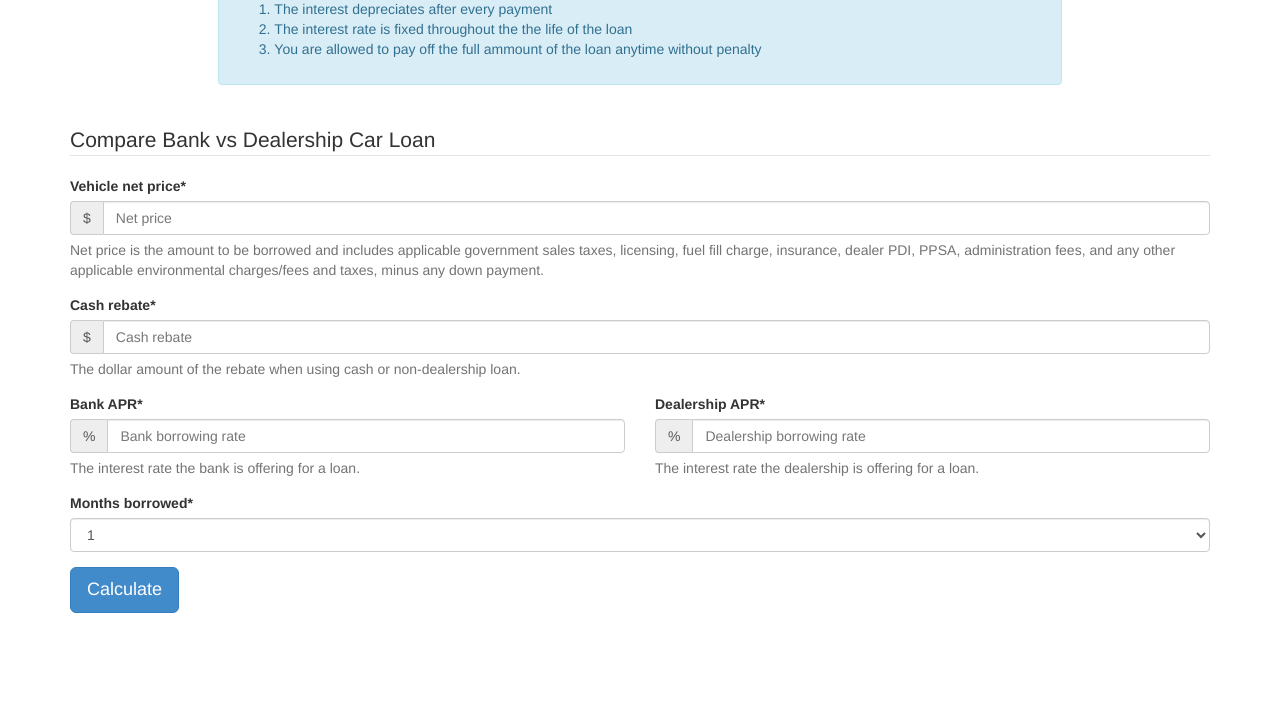
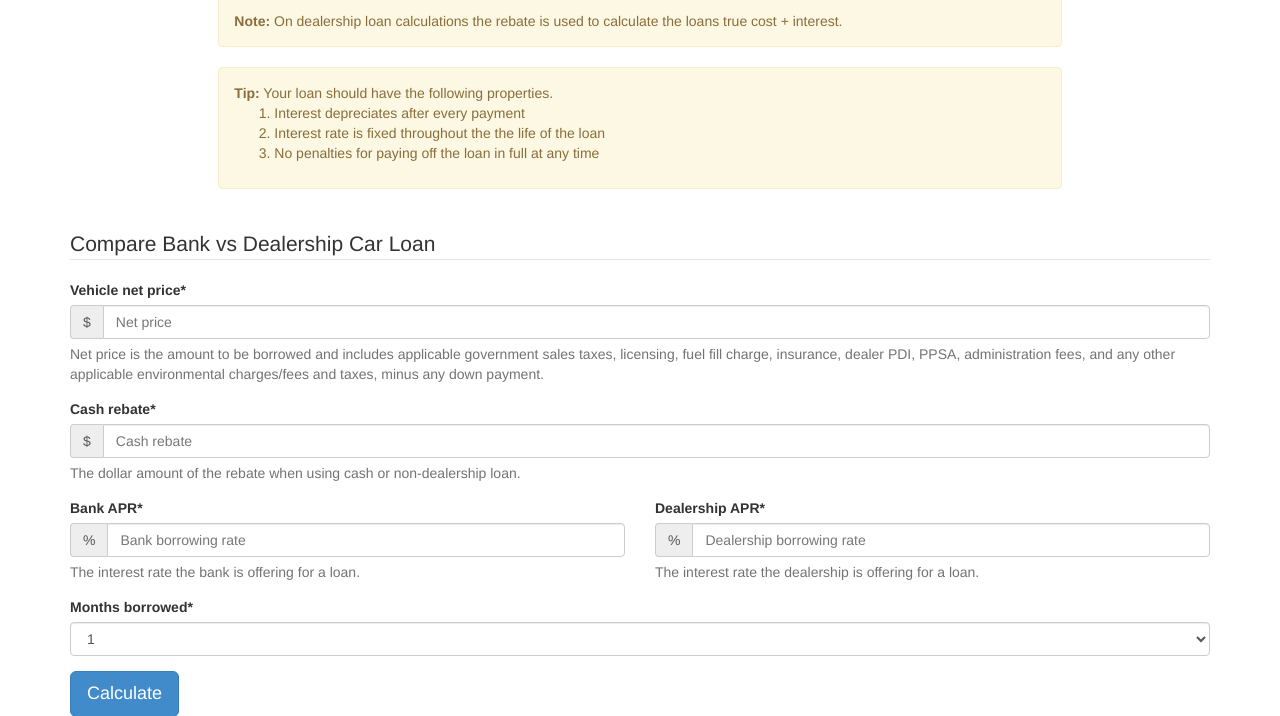
Before and after one commit to blasc147/realcost, a Django app: page / in a window 1280 px wide. Shown: the part 321-1037 px from the top of the page. Before the commit the page ends 934 px from the top, so only its background shows below. Run offline with Django 3.2, Linux system fonts and the light colour scheme; some libraries are stand-ins or nearby versions.

Commit message:
spelling, grammer, more text boxs, removed pip requirement for scipy as it will be installed to os

```diff
--- a/realcost/templates/home.html
+++ b/realcost/templates/home.html
@@ -34,26 +34,28 @@
         <div class="row">
             <div class="col-lg-8 col-md-offset-2">
                 <div class="alert alert-info" role="alert">
-                    Real Cost compares dealership loans versus bank loans. What we don't usually realize as consumers is that
-                    new car dealerships always give rebates for using cash that you wont get if using a dealership loan.
-                    <br />
-                    When determrining who to loan from you should be adding the reabte value to the total cost of interest
+                    Real Cost compares dealership loans versus bank loans. It takes into account that new car dealerships
+                    always give rebates for using cash that you wont get using a dealership loan.
+                </div>
+                <div class="alert alert-info" role="alert">
+                    When determining who to loan from you should be adding the rebate value to the total cost of interest
                     from the dealership loan. In some cases you can get a big enough cash rebate that a bank loan may be
-                    the better option. This app aims to help you make a more informed decison as a consumer.
+                    the better option. Helping you to make a more informed decison as a consumer.
+                </div>
+                <div class="alert alert-info" role="alert">
+                    Forumla used for monthly payment and interest is based on ammortization where the interest depreciates after every payment.
+                    For more information about ammortization <a href="http://en.wikipedia.org/wiki/Amortizing_loan">see the wikipedia entry.</a>
                 </div>
                 <div class="alert alert-warning" role="alert">
-                    Forumla used for monthly payment and interest is based on ammortization where the interest depreciates after every payment.
-                    For more information about ammortization <a href="http://en.wikipedia.org/wiki/Amortizing_loan">see the wikipedia entry.</a>
-                    <br />
-                    <b>Note:</b> On dealership calculations the rebate it used to calculate the true cost/interest of the dealership loan.
+                    <b>Note:</b> On dealership loan calculations the rebate is used to calculate the loans true cost + interest.
                 </div>
-                <div class="alert alert-info" role="alert">
-                    <b>TIP:</b> When you are getting a loan make sure it has the following three things:
+                <div class="alert alert-warning" role="alert">
+                    <b>Tip:</b> Your loan should have the following properties.
                     <br />
                     <ol>
-                        <li>The interest depreciates after every payment</li>
-                        <li>The interest rate is fixed throughout the the life of the loan</li>
-                        <li>You are allowed to pay off the full ammount of the loan anytime without penalty</li>
+                        <li>Interest depreciates after every payment</li>
+                        <li>Interest rate is fixed throughout the the life of the loan</li>
+                        <li>No penalties for paying off the loan in full at any time</li>
                     </ol>
                 </div>
             </div>
--- a/requirements.txt
+++ b/requirements.txt
@@ -1,4 +1,3 @@
 Django==1.7
 django-crispy-forms==1.4.0
 wsgiref==0.1.2
-scipy==0.10.1
```
